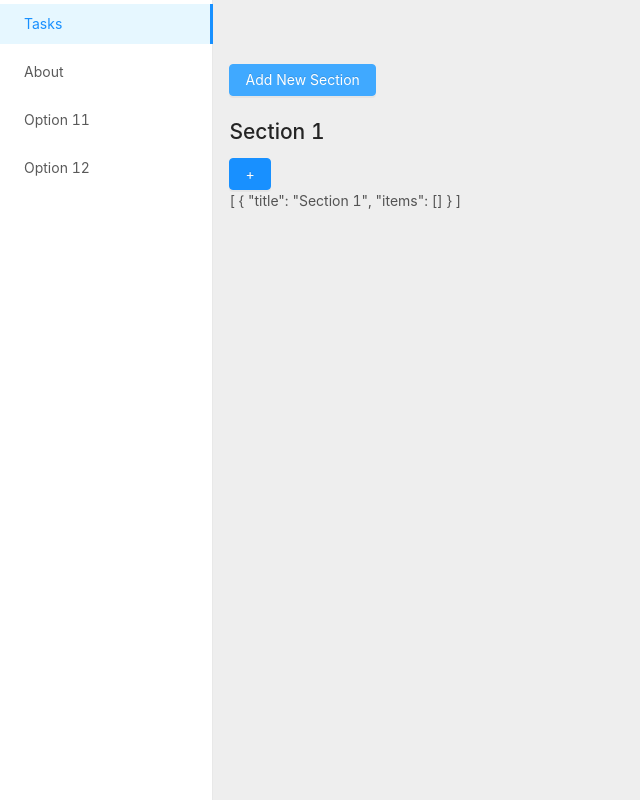
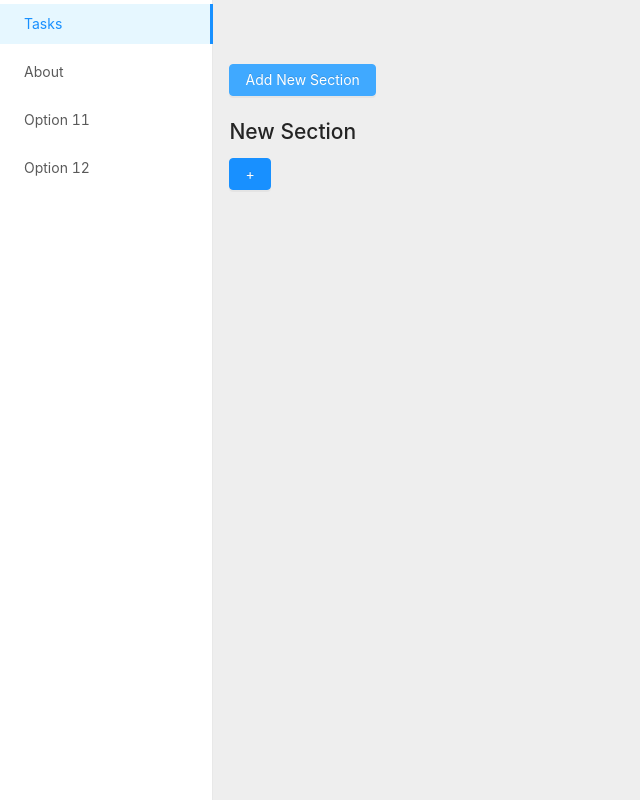
Before and after one commit to mehmetaliayvaz/task-management, a Vue app: page / in a window 1280 px wide. Both pictures are taken after a click on the button "Add New Section". Shown: the whole page, without its empty margins (0-640 px from the left). Built offline with nearby package versions, Linux system fonts and the light colour scheme.

Commit message:
edited setLocalStorage fıunctions

```diff
--- a/src/pages/HomePage.vue
+++ b/src/pages/HomePage.vue
@@ -1,37 +1,30 @@
 <template>
   <div class="wrapper">
     <div class="container">
-      <a-button
-        type="primary"
-        class="addSectionBtn"
-        @click="
-          sections.push({ title: `Section ${sections.length + 1}`, items: [] })
-        "
-      >
+      <a-button type="primary" class="addSectionBtn" @click="addSection()">
         Add New Section
       </a-button>
       <a-row :gutter="16">
-        <draggable :list="sections" group="section">
+        <draggable
+          :list="sections"
+          group="section"
+          @change="setLocalStorageSections()"
+        >
           <base-section
             v-for="(sectionItem, sectionIndex) in sections"
             :key="sectionIndex"
             :title="sectionItem.title"
           >
-            <a-button
-              type="primary"
-              @click="
-                sections[sectionIndex].items.push({
-                  title: `Task ${sectionItem.items.length + 1}`,
-                  content: 'Content',
-                })
-              "
+            <a-button type="primary" @click="showModal(sectionIndex)"
               >+</a-button
             >
+
             <draggable
               :list="sectionItem.items"
               group="task"
               ghost-class="on-drag"
               animation="400"
+              @change="setLocalStorageSections()"
             >
               <base-section-item
                 v-for="taskItem in sectionItem.items"
@@ -43,7 +36,10 @@
         </draggable>
       </a-row>
       <div>
-        {{ sections }}
+        <a-modal v-model="visible" title="New Task" @ok="handleOk">
+          <a-input v-model="task.title" placeholder="Title" />
+          <a-input v-model="task.content" placeholder="Content" />
+        </a-modal>
       </div>
     </div>
   </div>
@@ -65,6 +61,12 @@ export default {
   data() {
     return {
       sections: [],
+      task: {
+        title: "",
+        content: "",
+      },
+      visible: false,
+      activeModalIndex: null,
     };
   },
   created() {
@@ -73,10 +75,36 @@ export default {
   computed: {
     ...mapGetters(["getSections"]),
   },
-  watch: {
-    sections() {
+  methods: {
+    addSection() {
+      this.sections.push({
+        title: "New Section",
+        items: [],
+      });
+      this.setLocalStorageSections();
+    },
+    showModal(activeModalIndex) {
+      this.activeModalIndex = activeModalIndex;
+      this.visible = true;
+    },
+    handleOk() {
+      this.sections[this.activeModalIndex].items.push(this.task);
+      this.setLocalStorageSections();
+      this.task = {
+        title: "",
+        content: "",
+      };
+
+      this.visible = false;
+    },
+    setLocalStorageSections() {
       this.$store.dispatch("setLocalStorageSections", this.sections);
     },
+  },
+  watch: {
+    // sections() {
+    //   this.setLocalStorageSections();
+    // },
     getSections() {
       this.sections = this.getSections;
     },
--- a/src/store.js
+++ b/src/store.js
@@ -13,10 +13,9 @@ const store = new Vuex.Store({
     },
   },
   actions: {
-    setLocalStorageSections({ state, commit }, payload) {
+    setLocalStorageSections({ commit }, payload) {
       localStorage.setItem("sections", JSON.stringify(payload));
       commit("setSections", payload);
-      console.log(state.sections);
     },
     getLocalStorageSections({ commit }) {
       if (localStorage.getItem("sections")) {
```
